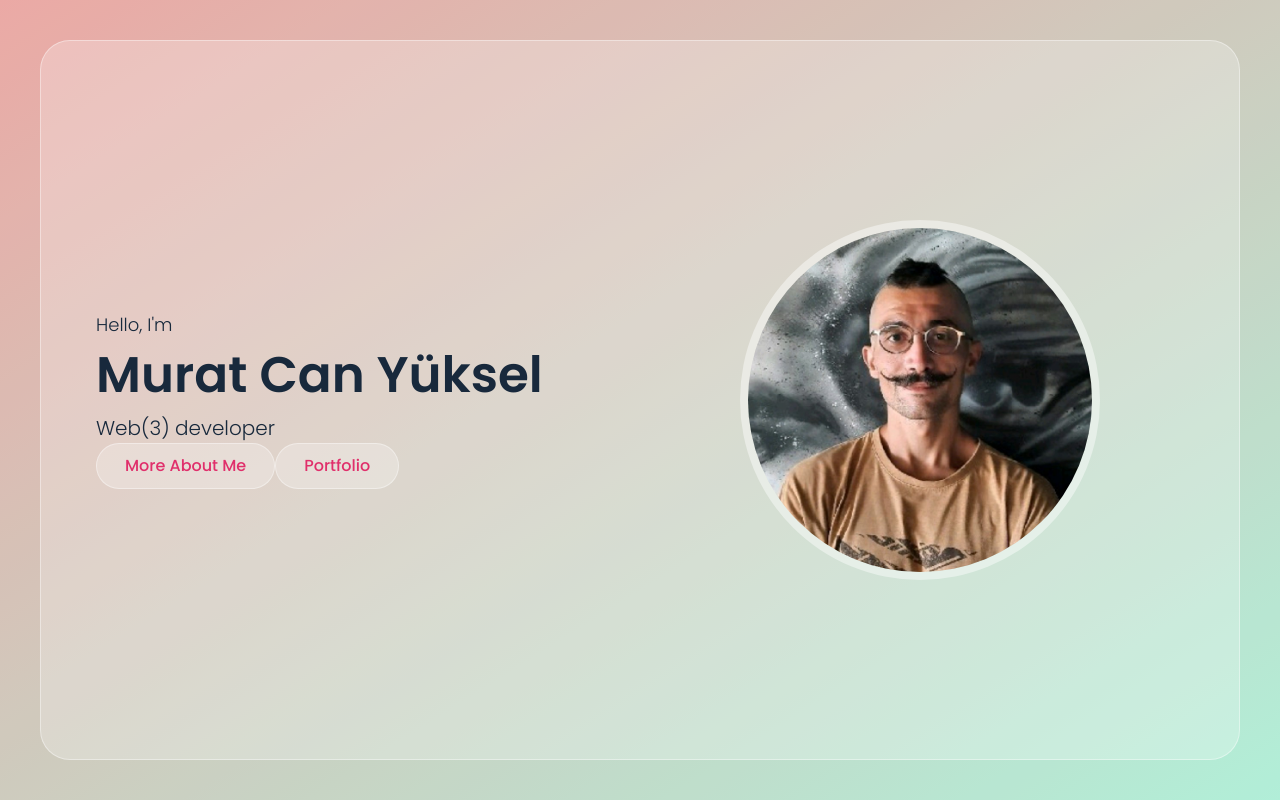
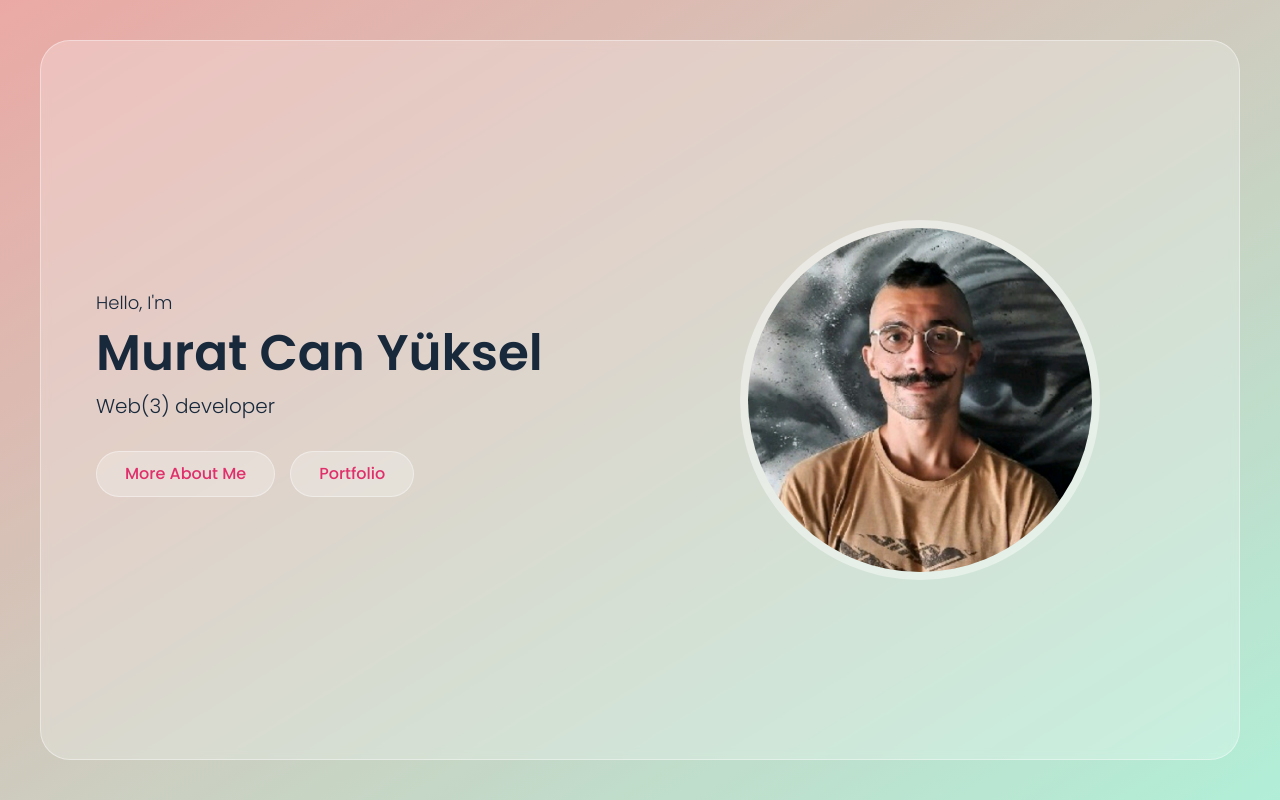
Before and after one commit to muratcan-yuksel/portfolio-glass-ex, a React (Create React App) app: page / in a window 1280 px wide. Built offline with nearby package versions, Linux system fonts and the light colour scheme.

Commit message:
home section ends

```diff
--- a/src/components/home/home.css
+++ b/src/components/home/home.css
@@ -19,6 +19,10 @@
 .home-text h2 {
   font-size: 20px;
   font-weight: 300;
+  margin: 0 0 30px;
+}
+.home-text .btn {
+  margin: 0 15px 15px 0;
 }
 
 .home-img .img-box {
--- a/src/index.css
+++ b/src/index.css
@@ -13,7 +13,7 @@
   --white: #ffffff;
   --white-alpha-40: rgba(255, 255, 255, 0.4);
   --white-alpha-25: rgba(255, 255, 255, 0.25);
-  --backdrop-filter-blue: blur(5px);
+  --backdrop-filter-blur: blur(5px);
 }
 
 * {
@@ -76,6 +76,7 @@
   border: 1px solid var(--white-alpha-40);
   min-height: 90vh;
   border-radius: 30px;
+  backdrop-filter: var(--backdrop-filter-blur);
 }
 .main {
   max-width: 1200px;
@@ -92,6 +93,17 @@
 .align-items-center {
   align-items: center;
 }
+/* custom scrollbar */
+::-webkit-scrollbar {
+  width: 5px;
+}
+::-webkit-scrollbar-track {
+  background-color: var(--white);
+}
+::-webkit-scrollbar-thumb {
+  background-color: var(--main-color);
+}
+
 /* buttons */
 .btn {
   line-height: 1.5;
@@ -106,6 +118,28 @@
   font-family: inherit;
   font-size: 16px;
   cursor: pointer;
+  user-select: none;
+  position: relative;
+  overflow: hidden;
+  vertical-align: middle;
+  transition: color 0.3s ease;
+}
+.btn::before {
+  content: "";
+  position: absolute;
+  top: 0;
+  left: 0;
+  width: 0%;
+  height: 100%;
+  background-color: var(--main-color);
+  transition: width 0.3s ease;
+  z-index: -1;
+}
+.btn:hover::before {
+  width: 100%;
+}
+.btn:hover {
+  color: var(--white);
 }
 
 .home-img .img-box img {
```
Also changed, not shown: src/components/about/About.js (added, +7 -0 lines), src/components/about/about.css (added).
